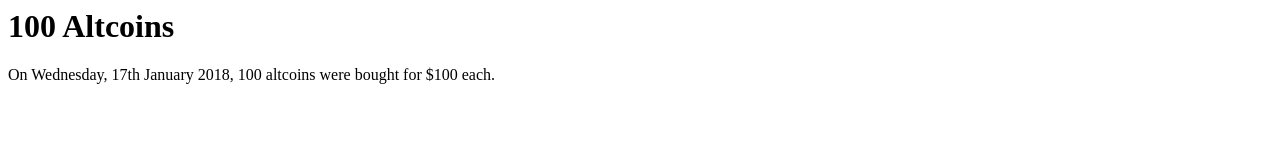
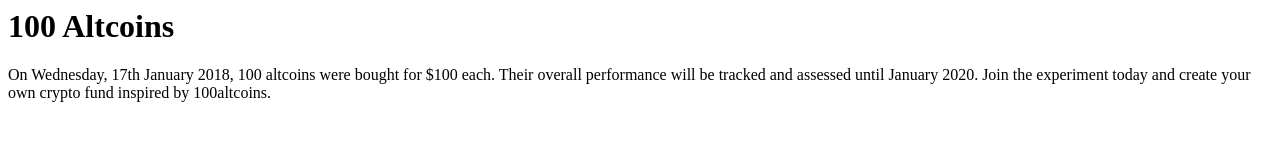
Before and after one commit to 100altcoins/100altcoins.github.io, a plain HTML site: page index.html in a window 1280 px wide. Drawn offline with Linux system fonts and the light colour scheme.

Commit message:
Update index.html

```diff
--- a/index.html
+++ b/index.html
@@ -1,3 +1,3 @@
 <h1>100 Altcoins</h1>
 
-<p>On Wednesday, 17th January 2018, 100 altcoins were bought for $100 each.</p>
+<p>On Wednesday, 17th January 2018, 100 altcoins were bought for $100 each. Their overall performance will be tracked and assessed until January 2020. Join the experiment today and create your own crypto fund inspired by 100altcoins.</p>
```
